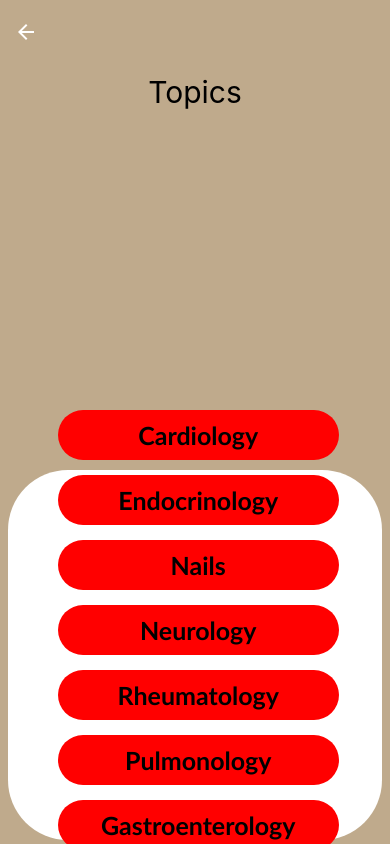
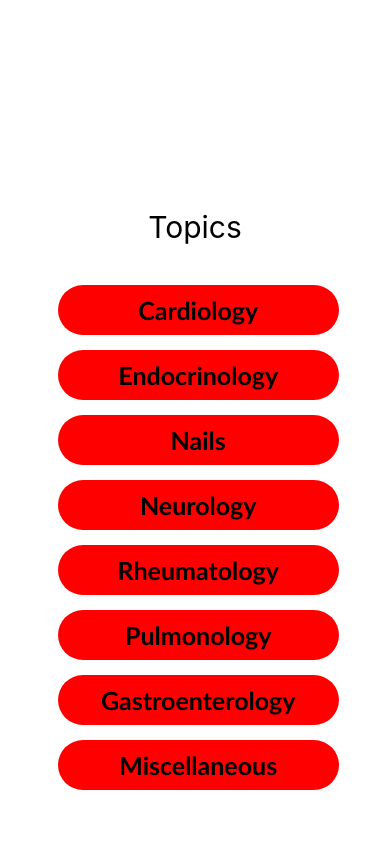
Before and after one commit to upcs/cs341-spring-2023-steth-o-code, a React Native app in the folder diagnosis/: screen /Topics in a window 390 px wide. Built offline with nearby package versions, Linux system fonts and the light colour scheme.

Commit message:
background

```diff
--- a/diagnosis/screens/Topics.js
+++ b/diagnosis/screens/Topics.js
@@ -39,7 +39,7 @@ const Topics = ({navigation}) => (
       flex: 1,
       justifyContent: "center",
       alignItems: "center",
-      backgroundColor: "#BFAA8C",
+      backgroundColor: "white",
     },
     scrollView: {
       backgroundColor: 'white',
@@ -50,6 +50,7 @@ const Topics = ({navigation}) => (
       justifyContent: 'center',
       alignItems: 'center',
       fontSize: 30,
+      marginTop: 10,
       marginBottom: 10,
     },
     buttons: {
@@ -66,7 +67,7 @@ const Topics = ({navigation}) => (
       backgroundColor: "white",
       justifyContent: 'center',
       position: "relative",
-      marginTop: 280,
+      marginTop: 20,
       height: 370,
       marginBottom: 0,
       width: '96%',
--- a/diagnosis/screens/topics.js
+++ b/diagnosis/screens/topics.js
@@ -39,7 +39,7 @@ const Topics = ({navigation}) => (
       flex: 1,
       justifyContent: "center",
       alignItems: "center",
-      backgroundColor: "#BFAA8C",
+      backgroundColor: "white",
     },
     scrollView: {
       backgroundColor: 'white',
@@ -50,6 +50,7 @@ const Topics = ({navigation}) => (
       justifyContent: 'center',
       alignItems: 'center',
       fontSize: 30,
+      marginTop: 10,
       marginBottom: 10,
     },
     buttons: {
@@ -66,7 +67,7 @@ const Topics = ({navigation}) => (
       backgroundColor: "white",
       justifyContent: 'center',
       position: "relative",
-      marginTop: 280,
+      marginTop: 20,
       height: 370,
       marginBottom: 0,
       width: '96%',
```
